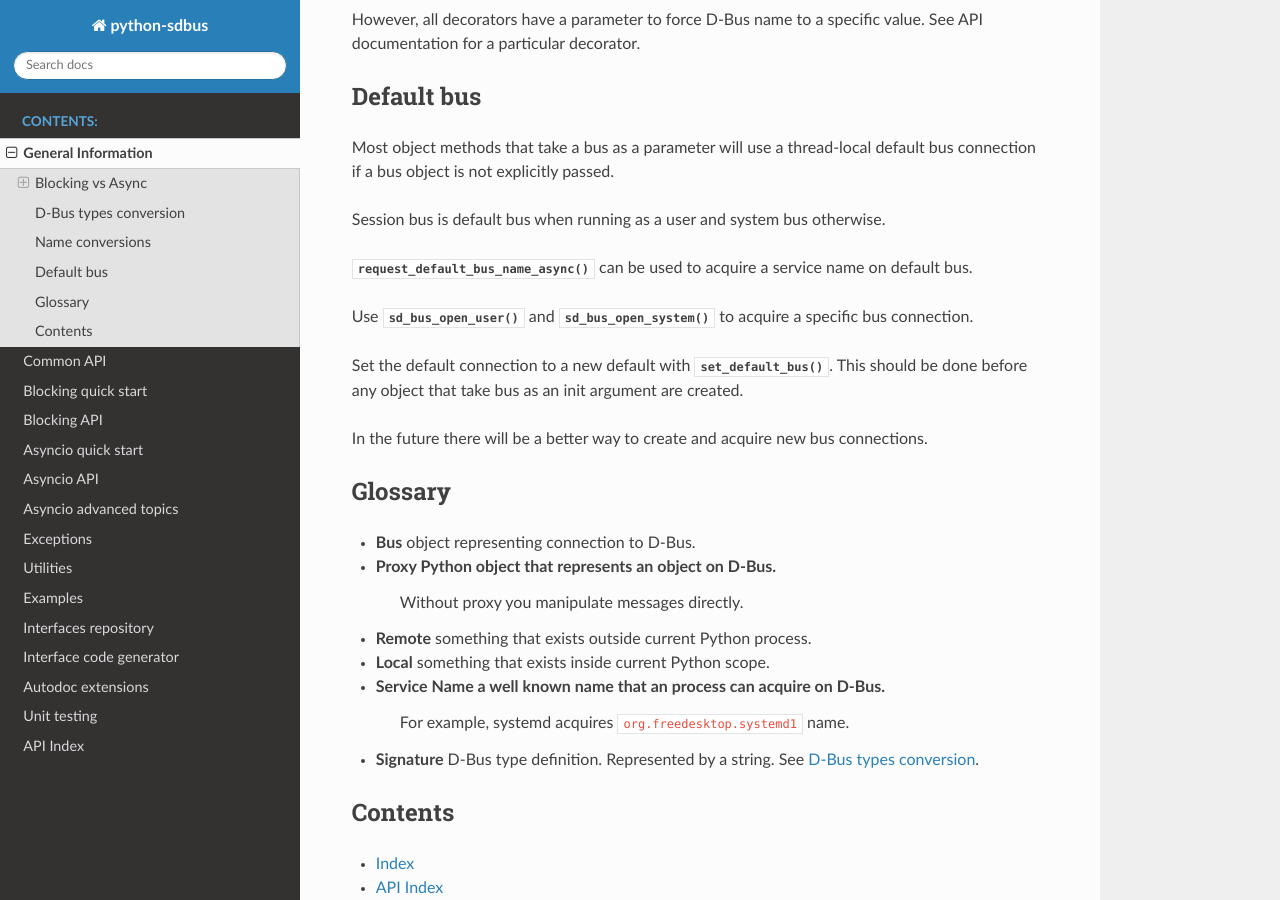
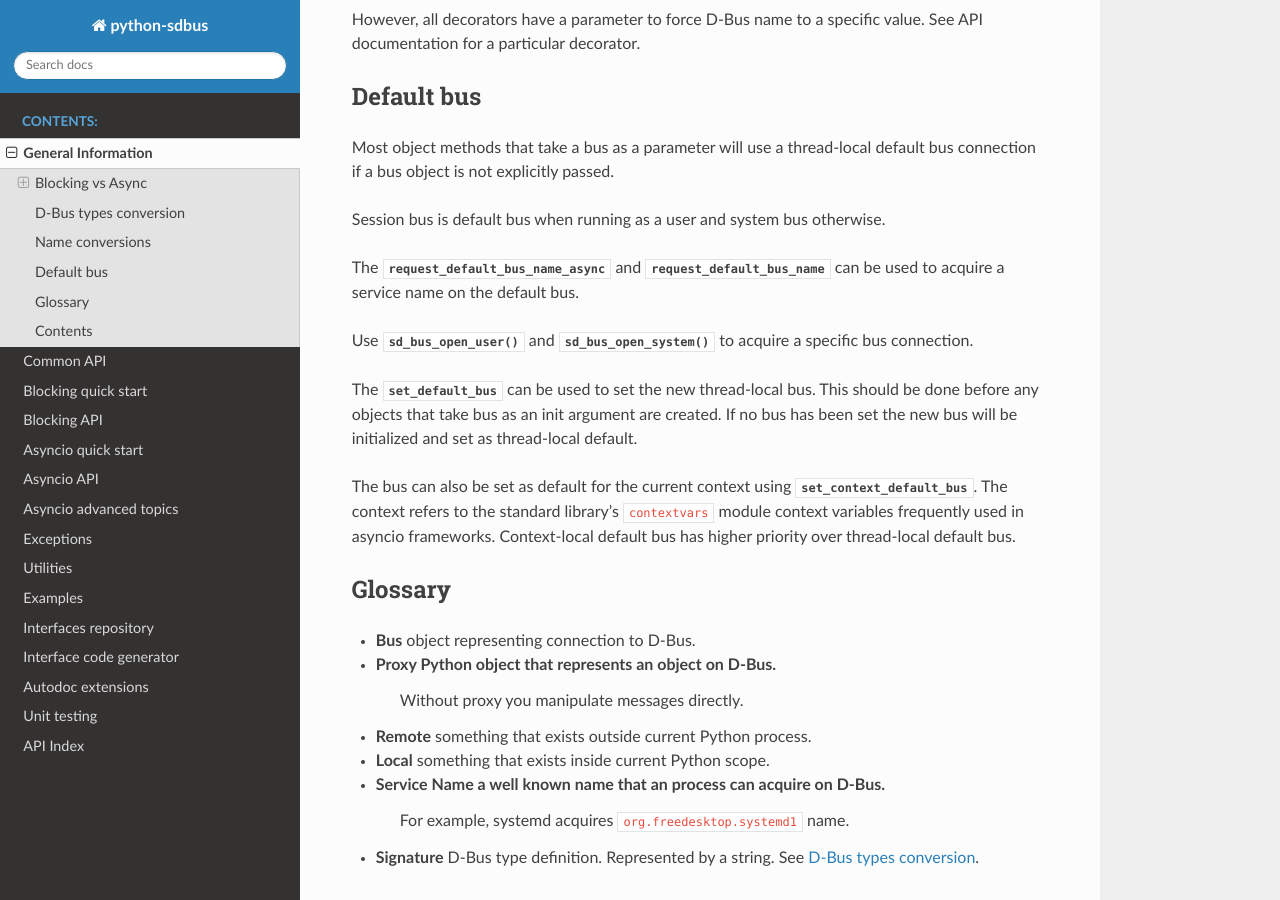
Before and after one commit to python-sdbus/python-sdbus, a Sphinx documentation site: the page built from docs/general.rst, in a window 1280 px wide and 900 px high, scrolled down 2349 px. Built offline with Sphinx 7.4.7 and the Read the Docs theme 3.1.0, drawn with Linux system fonts in a browser that asks for light colours.

Commit message:
Add sdbus.default_bus.set_context_default_bus
Sets the context-local default bus. The context bus only used
when explicitly set to avoid bus initialization spam.

Only having thread-local buses seemed very limiting.

```diff
--- a/docs/general.rst
+++ b/docs/general.rst
@@ -130,7 +130,7 @@ See API documentation for a particular decorator.
 
 
 Default bus
-++++++++++++++++++++++++++
++++++++++++
 
 Most object methods that take a bus as a parameter
 will use a thread-local default bus connection if a bus object
@@ -139,17 +139,23 @@ is not explicitly passed.
 Session bus is default bus when running as a user and
 system bus otherwise.
 
-:py:func:`request_default_bus_name_async` can be used to acquire
-a service name on default bus.
+The :py:func:`request_default_bus_name_async <sdbus.default_bus.request_default_bus_name_async>`
+and :py:func:`request_default_bus_name <sdbus.default_bus.request_default_bus_name>`
+can be used to acquire a service name on the default bus.
 
 Use :py:func:`sd_bus_open_user` and :py:func:`sd_bus_open_system` to
 acquire a specific bus connection.
 
-Set the default connection to a new default with :py:func:`set_default_bus`.
-This should be done before any object that take bus as an init argument are created.
+The :py:func:`set_default_bus <sdbus.default_bus.set_default_bus>` can be used to set the new
+thread-local bus. This should be done before any objects that take bus as
+an init argument are created. If no bus has been set the new bus will
+be initialized and set as thread-local default.
 
-In the future there will be a better way to create and acquire
-new bus connections.
+The bus can also be set as default for the current context using
+:py:func:`set_context_default_bus <sdbus.default_bus.set_context_default_bus>`.
+The context refers to the standard library's ``contextvars`` module context variables
+frequently used in asyncio frameworks. Context-local default bus has higher priority over
+thread-local default bus.
 
 Glossary
 +++++++++++++++++++++
--- a/src/sdbus/__init__.py
+++ b/src/sdbus/__init__.py
@@ -74,6 +74,7 @@ from .default_bus import (
     get_default_bus,
     request_default_bus_name,
     request_default_bus_name_async,
+    set_context_default_bus,
     set_default_bus,
 )
 from .sd_bus_internals import (
@@ -145,6 +146,7 @@ __all__ = (
     "get_default_bus",
     "request_default_bus_name",
     "request_default_bus_name_async",
+    "set_context_default_bus",
     "set_default_bus",
 
     'DbusDeprecatedFlag',
```
Also changed, not shown: 1 other file.
